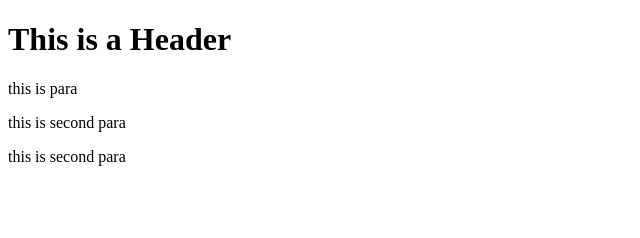
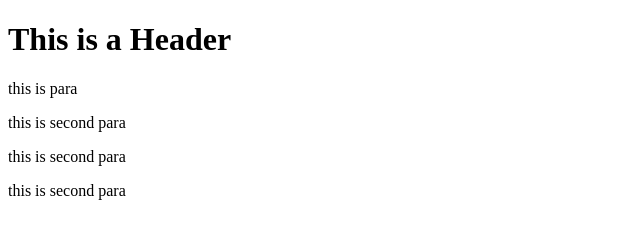
Before and after one commit to swapnilparitosh/git-test, a website: page index.html in a window 1280 px wide. Shown: the whole page, without its empty margins (0-640 px from the left). Drawn offline with Linux system fonts and the light colour scheme.

Commit message:
commit 5

```diff
--- a/index.html
+++ b/index.html
@@ -12,5 +12,7 @@
 
     <p>this is second para</p>
 
+    <p>this is second para</p>
+
 </body>
 </html>
```
Also changed, not shown: package.json (added, +24 -0 lines), 2 other files.
